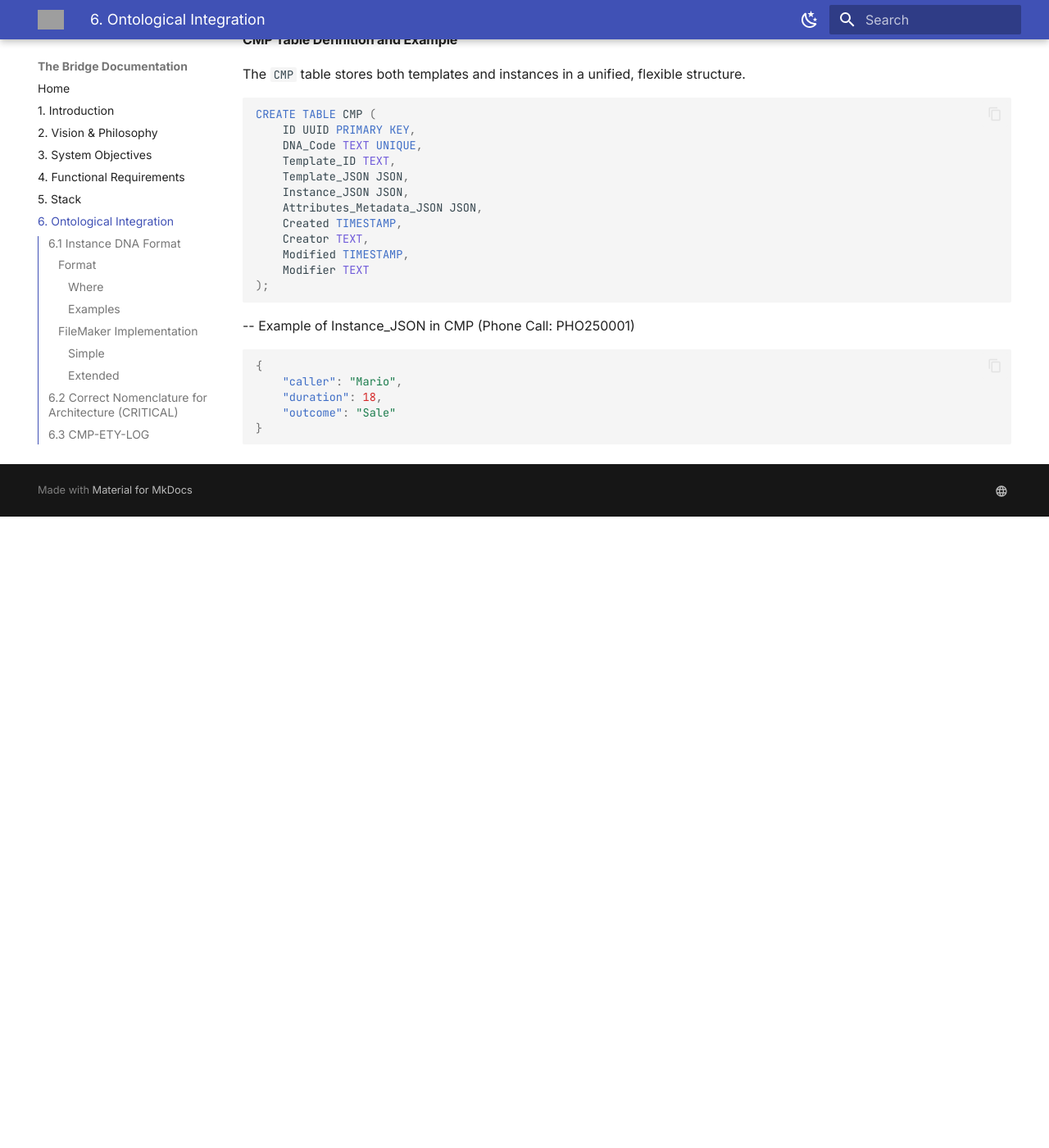
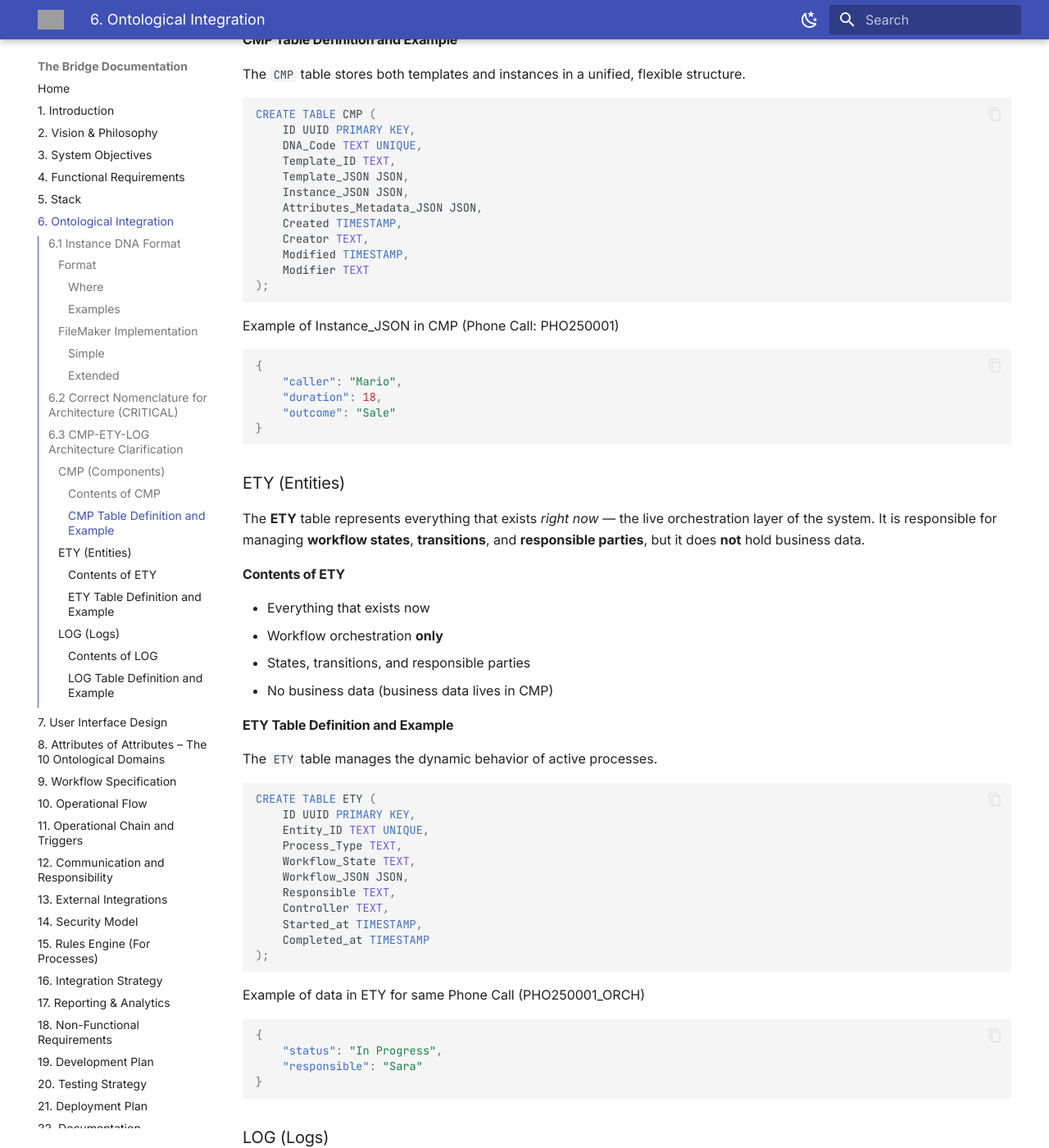
Before and after one commit to caufero/thebridge-docs, an MkDocs documentation site: the page built from docs/06-ontological-integration.md, in a window 1280 px wide and 1400 px high, scrolled down 2128 px. Shown: the whole window at 82% size. Built offline with MkDocs 1.6.1 and Material for MkDocs 9.7.7, drawn with Linux system fonts in a browser that asks for light colours; before the commit the page ends 2758 px from its top, so only the background shows below that; some of the changed text lies outside the part shown; grey boxes are pictures that could not be loaded.

Commit message:
Update 06-ontological-integration.md

````diff
--- a/docs/06-ontological-integration.md
+++ b/docs/06-ontological-integration.md
@@ -94,7 +94,7 @@ CREATE TABLE CMP (
 );
 ```
 
--- Example of Instance_JSON in CMP (Phone Call: PHO250001)
+Example of Instance_JSON in CMP (Phone Call: PHO250001)
 ```json
 {
     "caller": "Mario",
@@ -102,3 +102,73 @@ CREATE TABLE CMP (
     "outcome": "Sale"
 }
 ```
+
+### ETY (Entities)
+
+The **ETY** table represents everything that exists *right now* — the live orchestration layer of the system. It is responsible for managing **workflow states**, **transitions**, and **responsible parties**, but it does **not** hold business data.
+
+#### Contents of ETY
+- Everything that exists now
+- Workflow orchestration **only**
+- States, transitions, and responsible parties
+- No business data (business data lives in CMP)
+
+#### ETY Table Definition and Example
+The `ETY` table manages the dynamic behavior of active processes.
+
+```sql
+CREATE TABLE ETY (
+    ID UUID PRIMARY KEY,
+    Entity_ID TEXT UNIQUE,
+    Process_Type TEXT,
+    Workflow_State TEXT,
+    Workflow_JSON JSON,
+    Responsible TEXT,
+    Controller TEXT,
+    Started_at TIMESTAMP,
+    Completed_at TIMESTAMP
+);
+```
+
+Example of data in ETY for same Phone Call (PHO250001_ORCH)
+```json
+{
+    "status": "In Progress",
+    "responsible": "Sara"
+}
+```
+
+### LOG (Logs)
+
+The **LOG** table is the immutable history of everything that has happened in the system.
+It serves as a **complete audit trail** — recording every action, change, and event that occurs during a process lifecycle.
+
+#### Contents of LOG
+- Everything that has happened
+- Immutable history of every action
+- Complete audit trail of the system
+
+#### LOG Table Definition and Example
+The `LOG` table captures and preserves all events and transitions across processes and entities.
+
+```sql
+CREATE TABLE LOG (
+    ID UUID PRIMARY KEY,
+    Log_ID UUID,
+    Entity_ID TEXT,
+    Log_Level TEXT,
+    Action TEXT,
+    Actor TEXT,
+    Changes_JSON JSON,
+    Metadata_JSON JSON,
+    Timestamp TIMESTAMP
+);
+```
+
+Example of data in LOG for same Phone Call (PHO250001)
+```json
+{
+    "created": "Updated duration",
+    "completed": "Triggered OFC"
+}
+```
````
